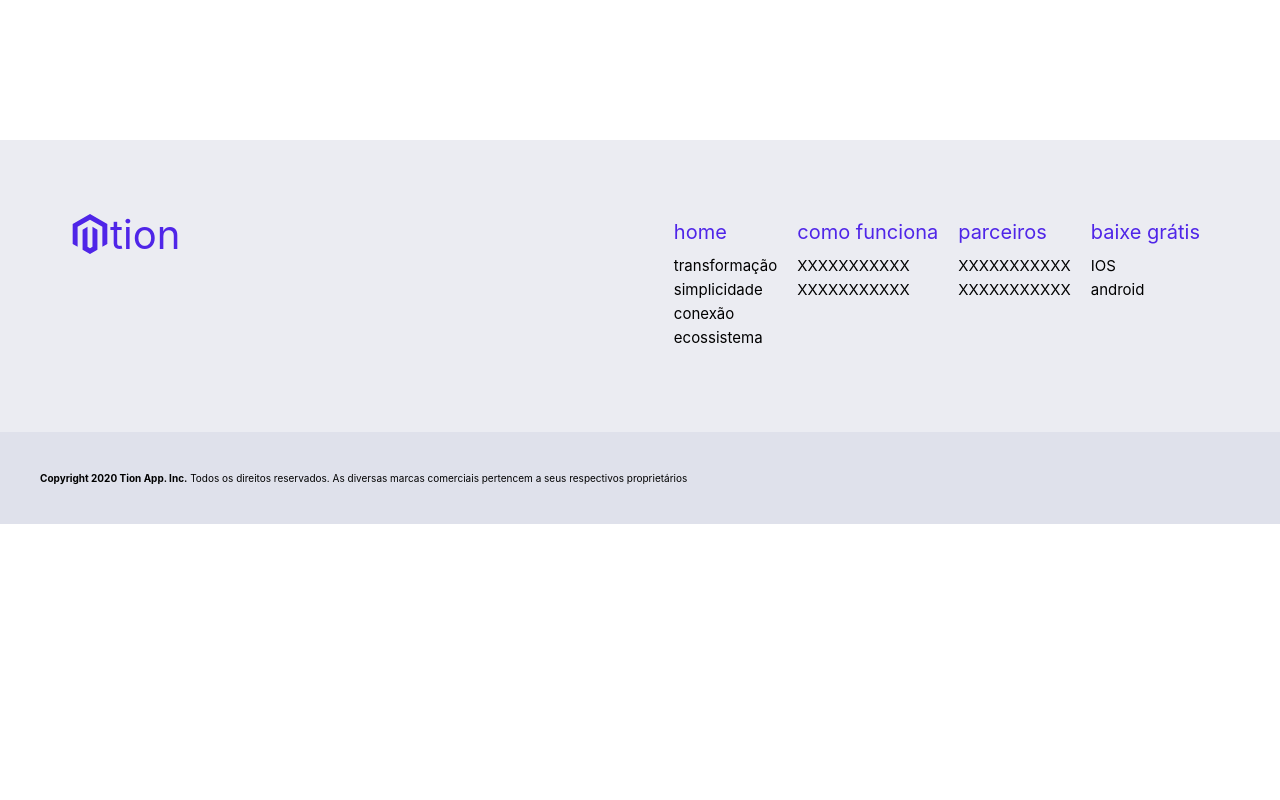
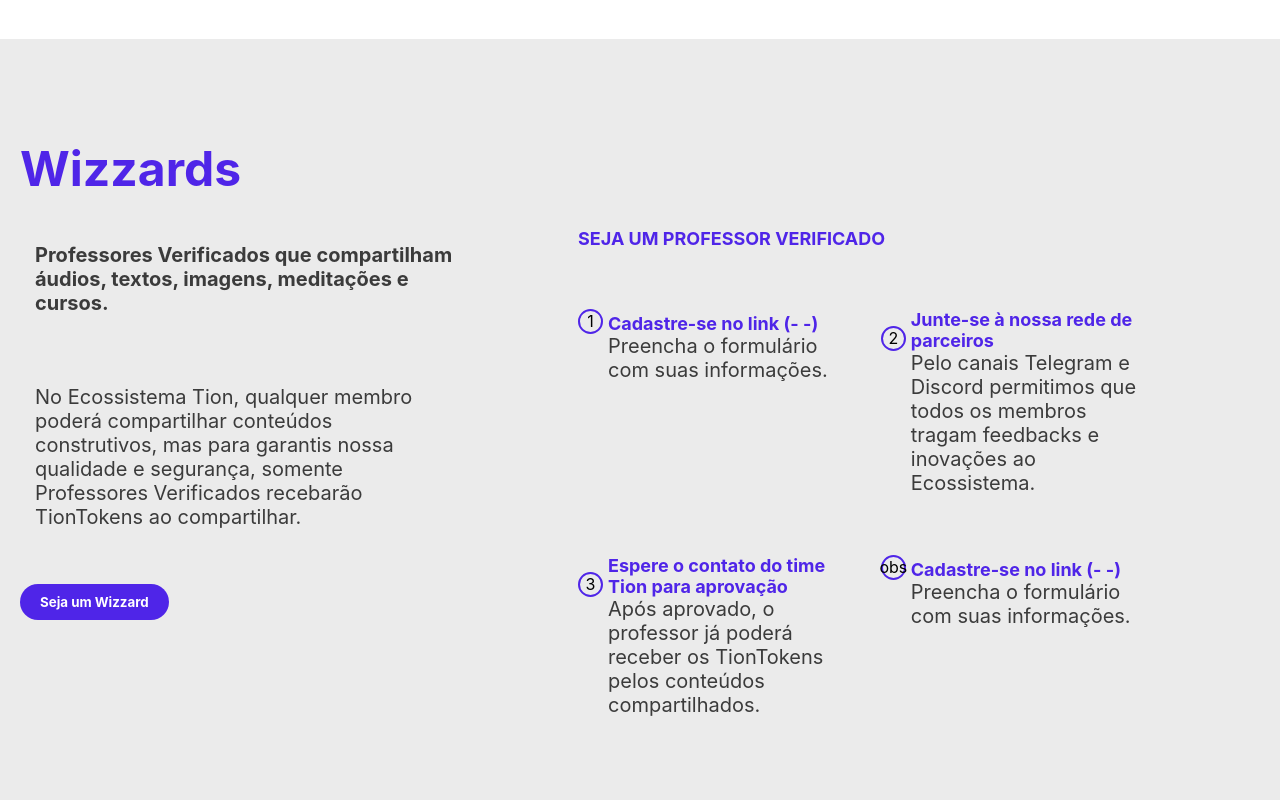
Before and after one commit to samueloh99/tion-website, a React (Create React App) app: page /partners in a window 1280 px wide. Shown: the part 700-1500 px from the top of the page. Before the commit the page ends 1224 px from the top, so only its background shows below. Built offline with nearby package versions, Linux system fonts and the light colour scheme.

Commit message:
Finished BePartner Section Page

```diff
--- /dev/null
+++ b/src/components/BePartner/BePartner.js
@@ -0,0 +1,91 @@
+import React from 'react';
+// import svg1 from '../../images/svg-1.svg';
+import { ButtonColorful } from '../../styles/GlobalStyles';
+import { Link } from 'react-router-dom';
+
+import {
+  BePartnerContainer,
+  BePtner,
+  BePartnerHeading,
+  BePartnerRow,
+  BePartnerColumn,
+  BePartnerDescription,
+  BePartnerWrapper,
+  BePartnerWrap,
+  BePartnerTitle,
+  BePartnerWrapHeading,
+  BePartnerIcon,
+  BePartnerWrapDescription,
+} from './BePartnerStyle';
+
+function BePartner({
+  headline,
+  description1,
+  description2,
+  buttonLabel,
+  headline2,
+  step1,
+  step2,
+  step3,
+  step1Desc,
+  step2Desc,
+  step3Desc,
+}) {
+  return (
+    <BePtner>
+      <BePartnerContainer>
+        <BePartnerRow>
+          <BePartnerHeading>{headline}</BePartnerHeading>
+        </BePartnerRow>
+        <BePartnerRow>
+          <BePartnerColumn>
+            <BePartnerDescription style={{ fontWeight: 'bold' }}>
+              {description1}
+            </BePartnerDescription>
+            <BePartnerDescription>{description2}</BePartnerDescription>
+            <Link>
+              <ButtonColorful>{buttonLabel}</ButtonColorful>
+            </Link>
+          </BePartnerColumn>
+          <BePartnerWrapper>
+            <BePartnerRow>
+              <BePartnerTitle>{headline2}</BePartnerTitle>
+            </BePartnerRow>
+            <BePartnerRow>
+              <BePartnerWrap>
+                <BePartnerWrapHeading>
+                  <BePartnerIcon>1</BePartnerIcon>
+                  <BePartnerTitle>{step1}</BePartnerTitle>
+                </BePartnerWrapHeading>
+                <BePartnerWrapDescription>{step1Desc}</BePartnerWrapDescription>
+              </BePartnerWrap>
+              <BePartnerWrap>
+                <BePartnerWrapHeading>
+                  <BePartnerIcon>2</BePartnerIcon>
+                  <BePartnerTitle>{step2}</BePartnerTitle>
+                </BePartnerWrapHeading>
+                <BePartnerWrapDescription>{step2Desc}</BePartnerWrapDescription>
+              </BePartnerWrap>
+              <BePartnerWrap>
+                <BePartnerWrapHeading>
+                  <BePartnerIcon>3</BePartnerIcon>
+                  <BePartnerTitle>{step3}</BePartnerTitle>
+                </BePartnerWrapHeading>
+                <BePartnerWrapDescription>{step3Desc}</BePartnerWrapDescription>
+              </BePartnerWrap>
+              <BePartnerWrap>
+                <BePartnerWrapHeading>
+                  <BePartnerIcon>obs</BePartnerIcon>
+                  <BePartnerTitle>{step1}</BePartnerTitle>
+                </BePartnerWrapHeading>
+                <BePartnerWrapDescription>{step1Desc}</BePartnerWrapDescription>
+              </BePartnerWrap>
+            </BePartnerRow>
+          </BePartnerWrapper>
+        </BePartnerRow>
+      </BePartnerContainer>
+    </BePtner>
+  );
+}
+
+export default BePartner;
--- /dev/null
+++ b/src/components/BePartner/BePartnerStyle.js
@@ -0,0 +1,124 @@
+import styled from 'styled-components';
+import { Link } from 'react-router-dom';
+import * as colors from '../../styles/FontsColors';
+
+export const BePtner = styled.div`
+  display: flex;
+  background: ${colors.greyLight};
+  padding: 100px 0px;
+`;
+
+export const BePartnerContainer = styled.div`
+  display: flex;
+  width: 100%;
+  max-width: 1300px;
+  margin-right: auto;
+  margin-left: auto;
+  padding-right: 20px;
+  padding-left: 20px;
+  flex-direction: column;
+
+  @media screen and (max-width: 991px) {
+    padding-right: 30px;
+    padding-left: 30px;
+  } ;
+`;
+
+export const BePartnerRow = styled.div`
+  display: flex;
+  flex-wrap: wrap;
+  margin-bottom: 30px;
+`;
+
+export const BePartnerColumn = styled.div`
+  display: flex;
+  flex-direction: column;
+
+  @media screen and (max-width: 991px) {
+    width: 100%;
+  } ;
+`;
+
+export const BePartnerDescription = styled.div`
+  display: flex;
+  font-size: ${colors.h2};
+  color: ${colors.black};
+  width: 450px;
+  margin-bottom: 40px;
+  padding: 15px;
+  font-weight: 400;
+
+  @media screen and (max-width: 991px) {
+    width: auto;
+  } ;
+`;
+
+export const BePartnerHeading = styled.h1`
+  font-size: ${colors.h1};
+  color: ${colors.standardColor};
+`;
+
+export const BePartnerWrapper = styled.div`
+  display: flex;
+  margin-left: auto;
+  flex-direction: column;
+  width: 55%;
+
+  @media screen and (max-width: 991px) {
+    width: 100%;
+    margin-left: 0;
+    margin-top: 50px;
+  } ;
+`;
+
+export const BePartnerWrap = styled.div`
+  display: flex;
+  width: 50%;
+  flex-direction: column;
+  width: 40%;
+  margin: 30px 30px 30px 0px;
+
+  @media screen and (max-width: 991px) {
+    width: 100%;
+  } ;
+`;
+
+export const BePartnerTitle = styled.h1`
+  color: ${colors.standardColor};
+  font-size: ${colors.subTitlesPartnerPage};
+
+  @media screen and (max-width: 991px) {
+    font-size: ${colors.subTitlesPartnerPageMobile};
+  } ;
+`;
+
+export const BePartnerWrapHeading = styled.div`
+  display: flex;
+  align-items: end;
+`;
+
+export const BePartnerIcon = styled.div`
+  display: flex;
+  border: 2px solid ${colors.standardColor};
+  border-radius: 100%;
+  width: 25px;
+  height: 25px;
+  justify-content: center;
+  align-items: center;
+  padding: 10px;
+  margin-right: 5px;
+`;
+
+export const BePartnerWrapDescription = styled.div`
+  display: flex;
+  font-size: ${colors.h2};
+  color: ${colors.black};
+  width: 89%;
+  margin-left: auto;
+  font-weight: 400;
+
+  @media screen and (max-width: 991px) {
+    font-size: ${colors.subTitlesPartnerPageMobile};
+    width: 87%;
+  } ;
+`;
--- a/src/components/InfoSectionPartnersPage/InfoSectionPartnersPageStyle.js
+++ b/src/components/InfoSectionPartnersPage/InfoSectionPartnersPageStyle.js
@@ -15,7 +15,7 @@ export const InfoSec = styled.div`
 export const InfoSecContainer = styled.div`
   display: flex;
   width: 100%;
-  max-width: 400px;
+  max-width: 700px;
   margin-right: auto;
   margin-left: auto;
   padding-right: 20px;
--- a/src/components/index.js
+++ b/src/components/index.js
@@ -6,3 +6,4 @@ export { default as EcosystemInfo } from './EcosystemInfo/EcosystemInfo';
 export { default as Footer } from './Footer/Footer';
 export { default as Partners } from './Partners/Partners';
 export { default as InfoSectionPartnersPage } from './InfoSectionPartnersPage/InfoSectionPartnersPage';
+export { default as BePartner } from './BePartner/BePartner';
--- /dev/null
+++ b/src/pages/PartnersPage/Data.js
@@ -0,0 +1,27 @@
+export const dataOne = {
+  headline: 'Wizzards',
+  description1:
+    'Professores Verificados que compartilham áudios, textos, imagens, meditações e cursos.',
+  description2:
+    'No Ecossistema Tion, qualquer membro poderá compartilhar conteúdos construtivos, mas para garantis nossa qualidade e segurança, somente Professores Verificados recebarão TionTokens ao compartilhar.',
+  buttonLabel: 'Seja um Wizzard',
+  headline2: 'SEJA UM PROFESSOR VERIFICADO',
+  step1: 'Cadastre-se no link (- -)',
+  step1Desc: 'Preencha o formulário com suas informações.',
+  step2: 'Junte-se à nossa rede de parceiros',
+  step2Desc:
+    'Pelo canais Telegram e Discord permitimos que todos os membros tragam feedbacks e inovações ao Ecossistema.',
+  step3: 'Espere o contato do time Tion para aprovação',
+  step3Desc:
+    'Após aprovado, o professor já poderá receber os TionTokens pelos conteúdos compartilhados.',
+};
+
+export const dataTwo = {
+  headline: 'Tion Tokens',
+  description:
+    'Meditar é simples. A Tion também. Criamos um sistema sem complicações: a cada meditação ou curso que você faz ou compartilha, você ganha Tion Tokens, a criptomoeda do nosso Ecossistema, usadas para adquirir cursos, produtos, oferecidos,por nossos parceiros e para transferências e doações para outros membros. ',
+  buttonLabel: 'Baixe grátis',
+  appear: false,
+  btnAppear: false,
+  imgOnly: false,
+};
--- a/src/pages/PartnersPage/PartnersPage.js
+++ b/src/pages/PartnersPage/PartnersPage.js
@@ -1,10 +1,12 @@
 import React from 'react';
-import { InfoSectionPartnersPage } from '../../components';
+import { InfoSectionPartnersPage, BePartner } from '../../components';
+import { dataOne, dataTwo } from './Data';
 
 const PartnersPage = () => {
   return (
     <>
       <InfoSectionPartnersPage />
+      <BePartner {...dataOne} />
     </>
   );
 };
--- a/src/styles/FontsColors.ts
+++ b/src/styles/FontsColors.ts
@@ -8,6 +8,8 @@ export const greyLight = '#EBEBEB';
 
 export const h1 = '48px';
 export const h2 = '20px';
+export const subTitlesPartnerPage = '18px';
+export const subTitlesPartnerPageMobile = '14px';
 
 export const h1Mobile = '42px';
 export const h2Mobile = '17px';
```
Also changed, not shown: 1 other file (tests, documents, lock files or other folders).
